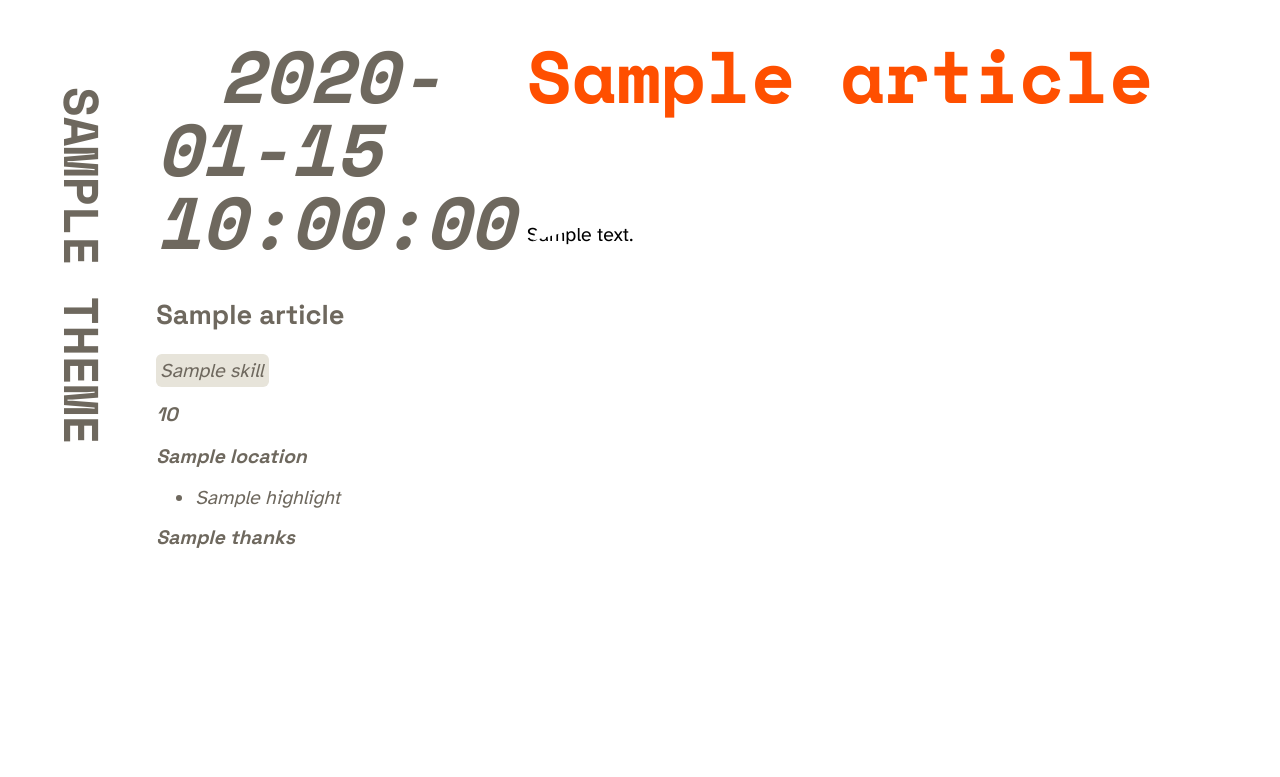
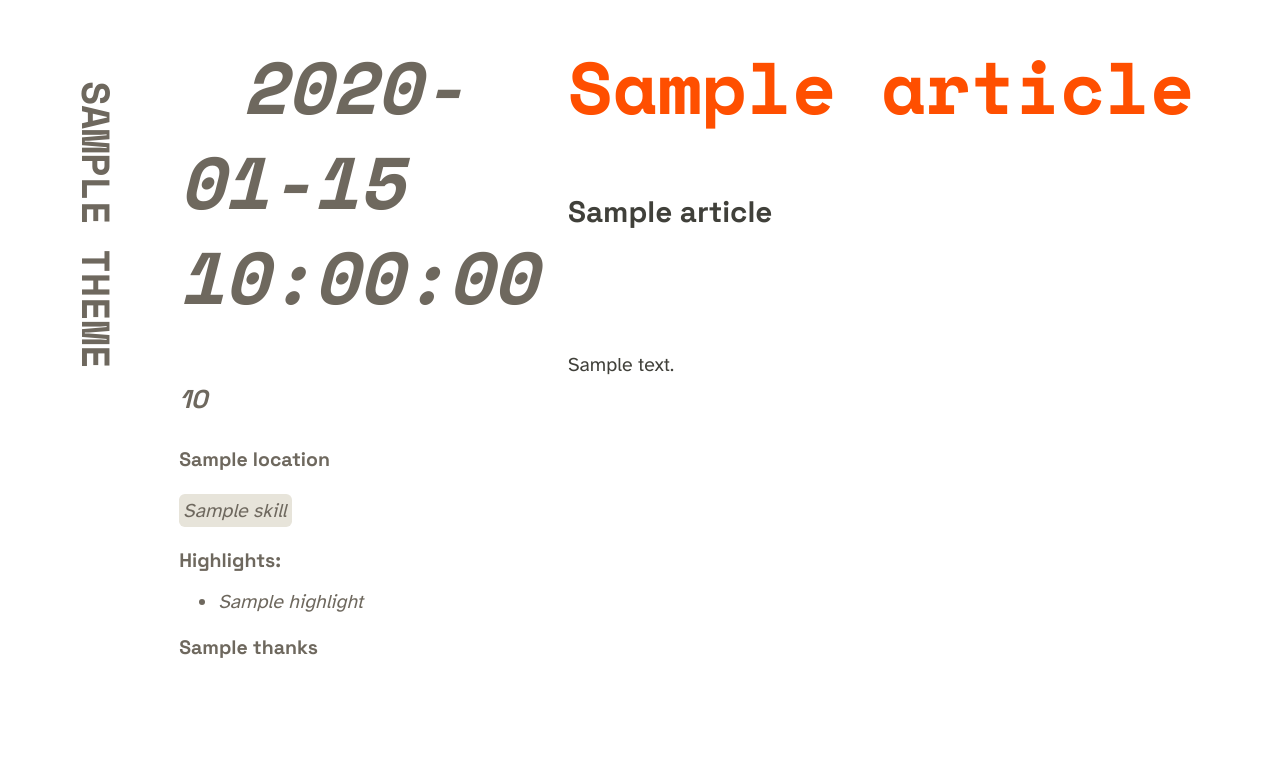
Before and after one commit to bencobley/bencobley.github.io, a Flask app: template templates/timeline.html in a window 1280 px wide. Shown: the top 777 px of the page. Run offline with Flask 3, Linux system fonts and the light colour scheme; the template is opened without the code that fills it: most values are stand-ins (such as "Sample title", 1, 10 or a date in 2020).

Commit message:
Move to html header tags

```diff
--- a/static/style.css
+++ b/static/style.css
@@ -103,8 +103,55 @@ body {
   width: min(90vw, 1200px);
   margin: auto;
   background: var(--very-white);
+  color: var(--very-black);
   font-family: "hyperlegible", sans-serif;
-  line-height: 1.65;
+  line-height: 1.75;
+}
+
+/* TYPESCALE.COM (ratio 1.15) */
+p {
+  margin-bottom: 1rem;
+}
+
+h1,
+h2,
+h3,
+h4,
+h5 {
+  margin: 3rem 0 1.38rem;
+  font-weight: bold;
+  line-height: 1.3;
+}
+
+h1 {
+  font-size: 2.011rem;
+  font-family: "space-mono", monospace;
+  margin-top: 0;
+}
+
+h2 {
+  /* Exception from typescale */
+  font-size: 1.749rem;
+  font-family: "space-mono", monospace;
+  color: var(--international-orange);
+}
+
+h3 {
+  font-family: "space-grotesk";
+  font-size: 1.521rem;
+}
+
+h4 {
+  font-size: 1.322rem;
+}
+
+h5 {
+  font-size: 1.15rem;
+}
+
+small,
+.text_small {
+  font-size: 0.87rem;
 }
 
 ::selection {
@@ -196,6 +243,7 @@ video {
 }
 
 .splide {
+  margin: 3rem 0 1.38rem;
   display: flex;
   flex-flow: column nowrap;
 }
@@ -228,7 +276,7 @@ video {
 
 .theme-column {
   width: 5%;
-  padding-right: 3%;
+  padding-right: 5%;
 }
 
 .theme-sticky {
@@ -240,7 +288,7 @@ video {
   top: 0;
   left: 0;
   color: var(--very-grey);
-  font-size: 1.5rem;
+  /* font-size: 1.5rem; */
   font-family: "space-mono", monospace;
   font-weight: bold;
   white-space: nowrap;
@@ -252,14 +300,21 @@ video {
 /* ===ARTICLES=== */
 
 .article-column {
-  width: 92%;
+  width: 90%;
 }
 
 .article-sticky {
+  max-width: 15rem; /* Mobile only */
   color: var(--very-grey);
+  font-weight: bold;
+  font-family: "space-grotesk", sans-serif;
   padding-top: 0.5rem;
   padding-bottom: 0.5rem;
-  max-width: 15rem; /* Mobile only */
+}
+
+.article-sticky > span {
+  display: block;
+  margin-bottom: 0.75rem;
 }
 
 .article-body {
@@ -270,14 +325,15 @@ video {
 /* ===TEXT=== */
 
 .title {
-  /* Desktop only */
   display: none; /* Hide on mobile */
+  font-size: 3.75rem; /* Overwrites h2 size */
+  margin-top: 0;
+  margin-bottom: 3rem;
 }
 
 .text {
   display: block;
-  margin-top: 3rem;
-  margin-bottom: 3rem;
+  margin: 3rem 0 1.38rem;
 }
 
 .text a::after {
@@ -289,41 +345,26 @@ video {
 }
 
 .shorttitle {
-  /* Mobile only */
-  display: block; /* Display on mobile */
-  margin-top: 0.5rem;
-  margin-bottom: 0.5rem;
-  font-size: 3rem;
-  line-height: 1;
-  font-family: "space-mono", monospace;
-  font-weight: bold;
-  color: var(--international-orange);
+  font-size: 3rem; /* Overwrites h2 size */
+  margin-top: 0;
+  margin-bottom: 3rem;
 }
 
 .date {
-  display: block;
-  font-size: 2.5rem; /* Mobile only */
-  font-family: "space-mono", monospace;
-  font-weight: bold;
   font-style: italic;
+  color: var(--very-grey);
+  margin-top: 0;
   text-transform: uppercase;
-  line-height: 1;
 }
 
 .subtitle {
-  display: block;
-  margin-bottom: 1rem;
-  font-size: 1.4rem;
-  line-height: 1.3;
-  font-family: "space-grotesk", sans-serif;
-  font-weight: bold;
+  margin-top: 0;
 }
 
 .skills {
-  display: block;
-  margin-bottom: 0.5rem;
   font-family: "hyperlegible", sans-serif;
   font-style: italic;
+  font-weight: normal;
   line-height: 1.9;
 }
 
@@ -337,27 +378,17 @@ video {
 }
 
 .duration {
-  display: block;
-  margin-bottom: 0.5rem;
-  font-family: "space-grotesk", sans-serif;
-  font-weight: bold;
   font-style: italic;
 }
 
 .location {
-  display: block;
-  margin-bottom: 0.5rem;
-  font-family: "space-grotesk", sans-serif;
-  font-weight: bold;
-  font-style: italic;
 }
 
 .highlights {
-  display: block;
-  margin-bottom: 0.5rem;
   line-height: 1.5;
   font-family: "hyperlegible", sans-serif;
   font-style: italic;
+  font-weight: normal;
 }
 
 .highlights a::after {
@@ -366,14 +397,6 @@ video {
 
 .highlights a:hover {
   text-decoration: none;
-}
-
-.thanks {
-  display: block;
-  font-family: "space-grotesk", sans-serif;
-  font-weight: bold;
-  font-style: italic;
-  margin-bottom: 3rem;
 }
 
 /* ===FOOTER=== */
@@ -393,7 +416,6 @@ video {
   .theme-sticky {
     padding-top: 2rem;
     padding-bottom: 5rem;
-    font-size: 2.5rem;
   }
 
   /* =ARTICLES= */
@@ -401,8 +423,7 @@ video {
   .article-sticky {
     padding-top: 2rem;
     padding-bottom: 5rem;
-    width: 27%;
-    max-width: 100%;
+    width: 30%;
     display: block;
     position: -webkit-sticky;
     position: sticky;
@@ -413,32 +434,22 @@ video {
   .article-body {
     padding-top: 2rem;
     padding-bottom: 5rem;
-    padding-left: 35%;
-    width: 65%;
+    padding-left: 37.5%;
+    width: 62.5%;
     top: 0;
-    /* position: absolute; */
   }
 
   /* =TEXT= */
 
   .title {
-    /* Desktop only */
-    display: block; /* Display on desktop */
-    margin-bottom: 2.5rem;
-    font-family: "space-mono", monospace;
-    font-weight: bold;
-    color: var(--international-orange);
-    font-size: 3.75rem;
-    line-height: 1;
+    display: block; /* Show on desktop only */
   }
 
   .shorttitle {
-    /* Mobile only */
     display: none; /* Hide on desktop */
   }
 
   .date {
-    margin-bottom: 2rem;
-    font-size: 3.75rem;
+    font-size: 3.75rem; /* Overwrites h2 size */
   }
 }
--- a/templates/timeline.html
+++ b/templates/timeline.html
@@ -9,7 +9,9 @@
 <div class="column">
   <div class="row theme-row" id="{{ theme }}">
     <div class="column theme-column">
-      <div class="theme-sticky"><a class="arrow up">&#60;</a>{{ theme }}<a class="arrow down">&#62;</a></div>
+      <div class="theme-sticky">
+        <h1><a class="arrow up">&#60;</a>{{ theme }}<a class="arrow down">&#62;</a></h1>
+      </div>
     </div>
     <!-- ARTICLES -->
     <div class="column article-column">
@@ -17,27 +19,30 @@
       <!-- ARTICLE -->
       <div class="row article-row" id="{{ article_ID }}">
         <div class="article-sticky">
-          <span class="date"><a class="arrow left">&#60;</a>{{ article['date'] }}<a class="arrow right">&#62;</a></span>
-          <span class="shorttitle">{{ article['shorttitle'] }}</span>
-          <span class="subtitle">{{ article['subtitle'] }}</span>
+          <h2 class="date"><a class="arrow left">&#60;</a>{{ article['date'] }}<a class="arrow right">&#62;</a></h2>
+          <h2 class="shorttitle">{{ article['shorttitle'] }}</h2>
+          <h4 class="duration">{{ article['duration'] }}</h4>
+          <span class="location">{{ article['location'] }}</span>
+
           <span class="skills">
             {% for skill in article['skills'] %}
             <span class="skill">{{ skill }}</span>
             {% endfor %}
           </span>
-          <span class="duration">{{ article['duration'] }}</span>
-          <span class="location">{{ article['location'] }}</span>
+          <b>Highlights:</b>
           <span class="highlights">
             <ul>
               {% for highlight in article['highlights'] %}
               <li>{{ highlight }}</li>
               {% endfor %}
-            </ul></span
-          >
+            </ul>
+          </span>
           <span class="thanks">{{ article['thanks'] }}</span>
         </div>
         <div class="article-body">
-          <span class="title">{{ article['title'] }}</span>
+          <h2 class="title">{{ article['title'] }}</h2>
+          <h3 class="subtitle">{{ article['subtitle'] }}</h3>
+
           {% for (media, text) in article['body'] %} {% if media[0] != "" %}
           <div class="splide">
             <div class="splide__track">
```
